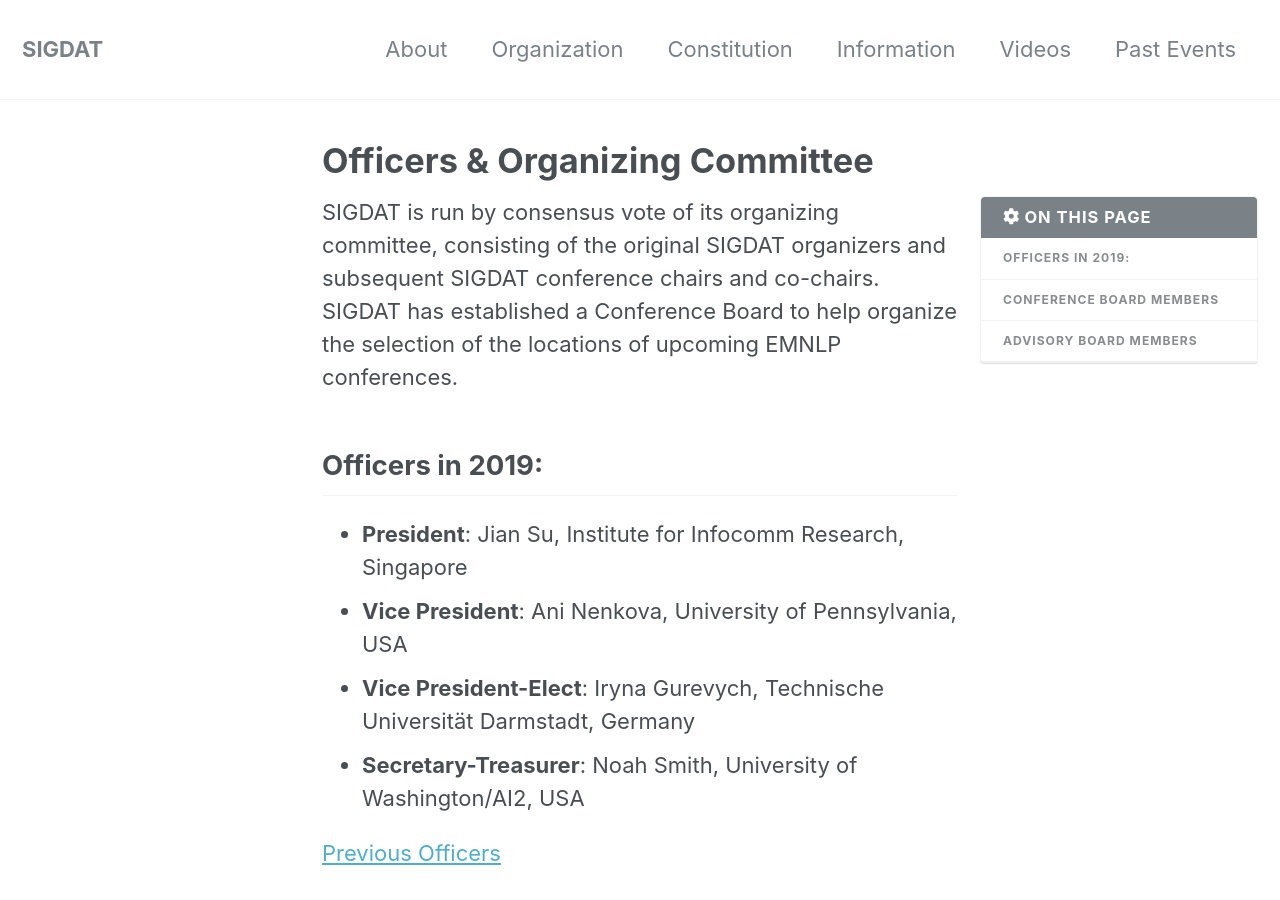
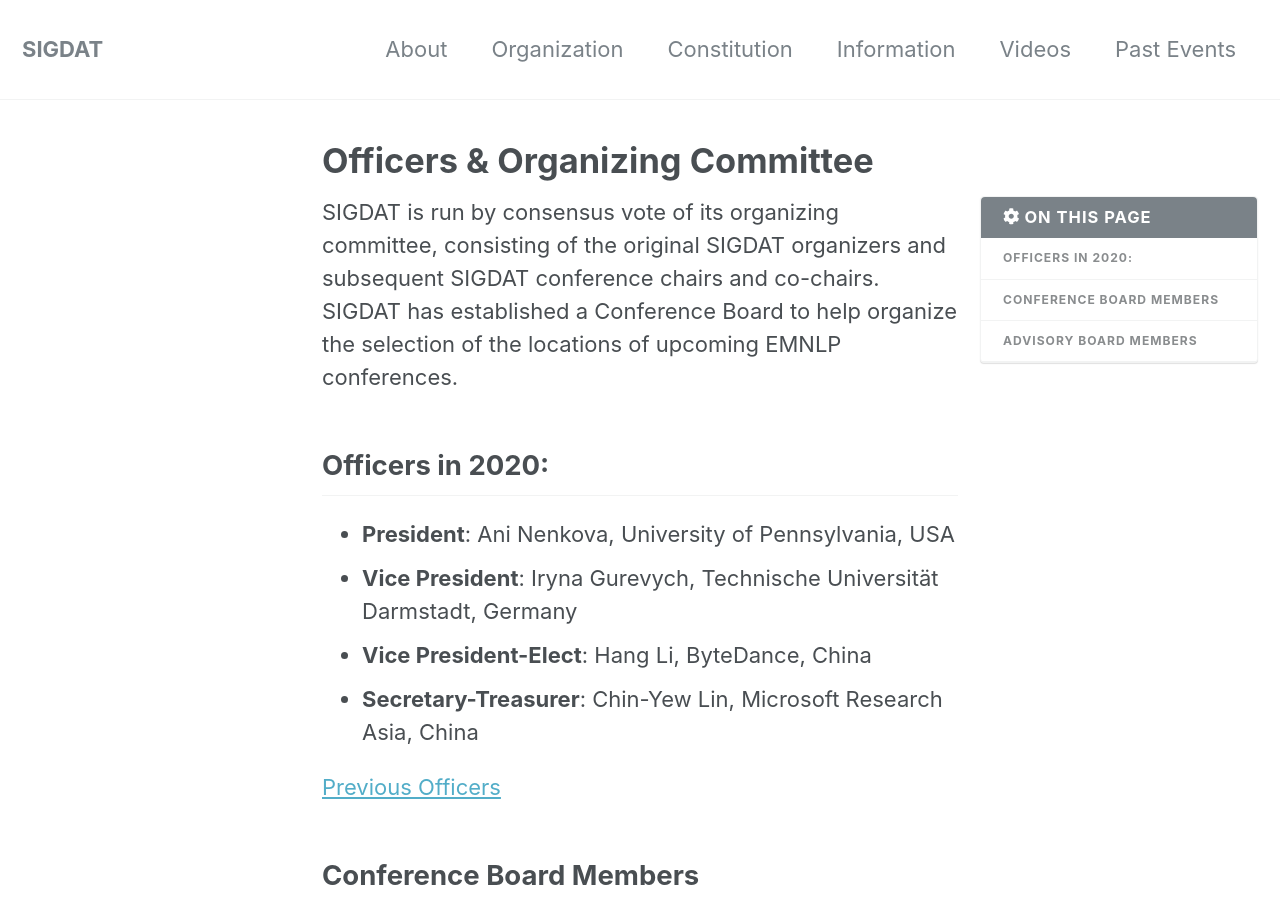
Before and after one commit to sigdat-org/sigdat, a Jekyll site: the page built from _pages/organization.md, in a window 1280 px wide and 900 px high. Built offline with Jekyll 4.4.1, drawn with Linux system fonts in a browser that asks for light colours; nearby versions of some CDN libraries; some of the changed text lies outside the part shown.

Commit message:
SIGDAT 2020 officers and organization update v1.0 by Chin-Yew Lin

```diff
--- a/_pages/organization.md
+++ b/_pages/organization.md
@@ -11,12 +11,12 @@ toc_icon: "cog"
 
 SIGDAT is run by consensus vote of its organizing committee, consisting of the original SIGDAT organizers and subsequent SIGDAT conference chairs and co-chairs.  SIGDAT has established a Conference Board to help organize the selection of the locations of upcoming EMNLP conferences.
 
-## Officers in 2019:
+## Officers in 2020:
 
-- **President**: Jian Su, Institute for Infocomm Research, Singapore<br/>
-- **Vice President**: Ani Nenkova, University of Pennsylvania, USA<br/>
-- **Vice President-Elect**: Iryna Gurevych, Technische Universität Darmstadt, Germany<br/>
-- **Secretary-Treasurer**: Noah Smith, University of Washington/AI2, USA
+- **President**: Ani Nenkova, University of Pennsylvania, USA<br/>
+- **Vice President**: Iryna Gurevych, Technische Universität Darmstadt, Germany<br/>
+- **Vice President-Elect**: Hang Li, ByteDance, China<br/>
+- **Secretary-Treasurer**: Chin-Yew Lin, Microsoft Research Asia, China
 
 [Previous Officers](/officers)
 
@@ -79,6 +82,7 @@ SIGDAT is run by consensus vote of its organizing committee, consisting of the o
 - Keh-Yih Su, IIS Sinica, Taiwan<br/>
 - Jun'ichi Tsujii, AIST, Japan<br/>
 - Evelyne Tzoukermann, Streamsage, USA<br/>
+- Xiaojun Wan, Peking University, China<br/>
 - Ralph Weischedel, BBN, USA<br/>
 - Dekai Wu, Hong Kong University of Science and Technology, China<br/>
 - David Yarowsky, Johns Hopkins University, USA<br/>
```
Also changed, not shown: other parts of _pages/organization.md (+3 -0 lines), _pages/officers.md (+6 -0 lines).
